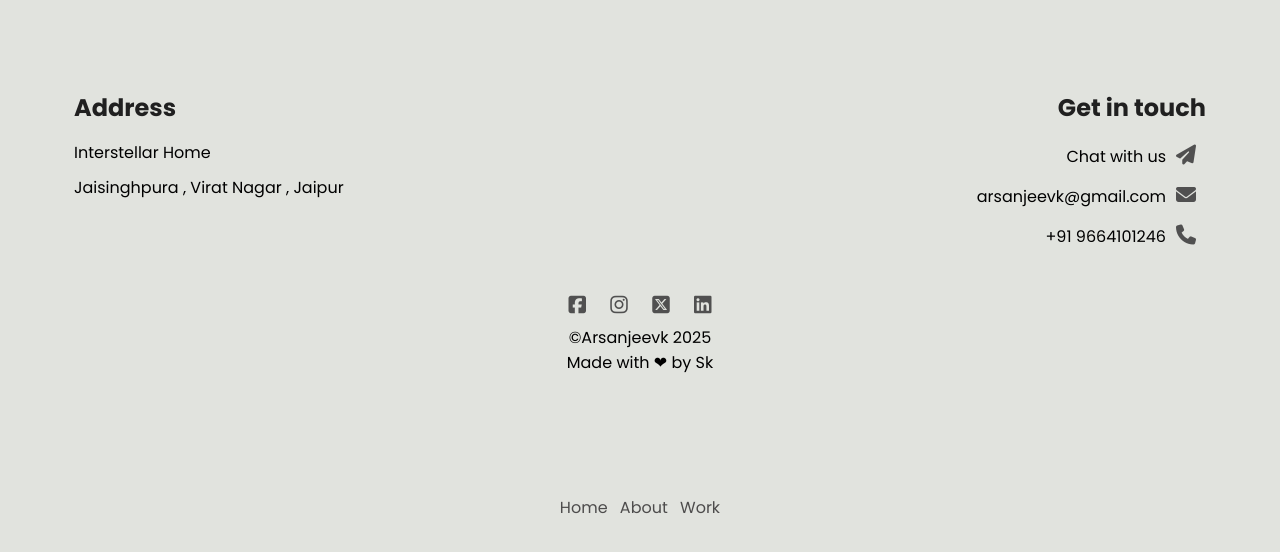
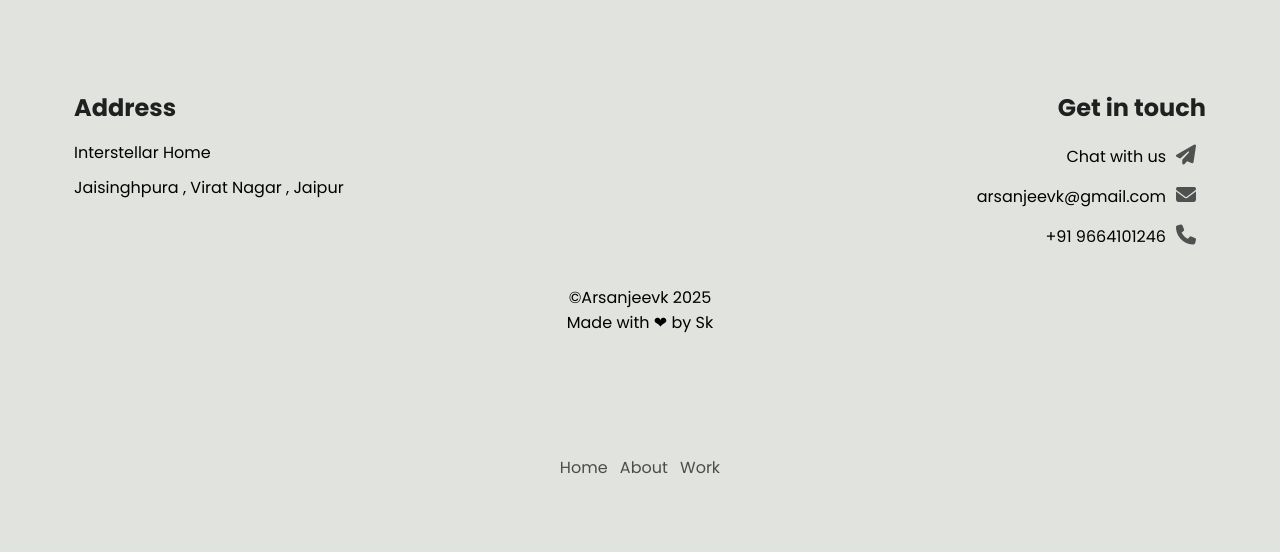
Before and after one commit to arsanjeevk/Arsanjeevk, a plain HTML site: page contact.html in a window 1280 px wide. Drawn offline with nearby package versions, Linux system fonts and the light colour scheme.

Commit message:
Update contact.html

```diff
--- a/contact.html
+++ b/contact.html
@@ -134,10 +134,6 @@
             </div>
         </div>
         <div class="social-links">
-            <a href=""><i class="fa-brands fa-square-facebook"></i></a>
-            <a href=""><i class="fa-brands fa-instagram"></i></a>
-            <a href=""><i class="fa-brands fa-square-x-twitter"></i></a>
-            <a href=""><i class="fa-brands fa-linkedin"></i></a>
             <p>&copy;Arsanjeevk 2025</p>
             <p>Made with <span>&#10084</span> by Sk</p>
         </div>
```
